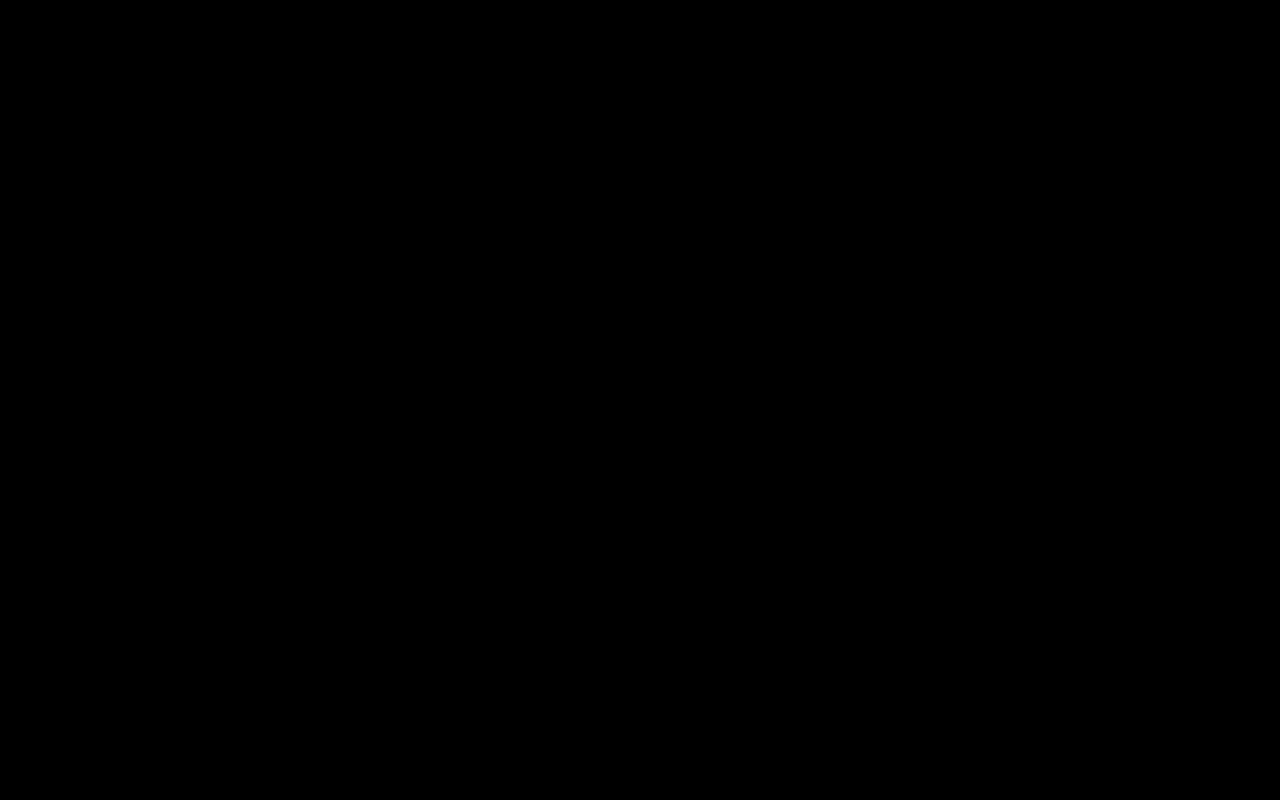
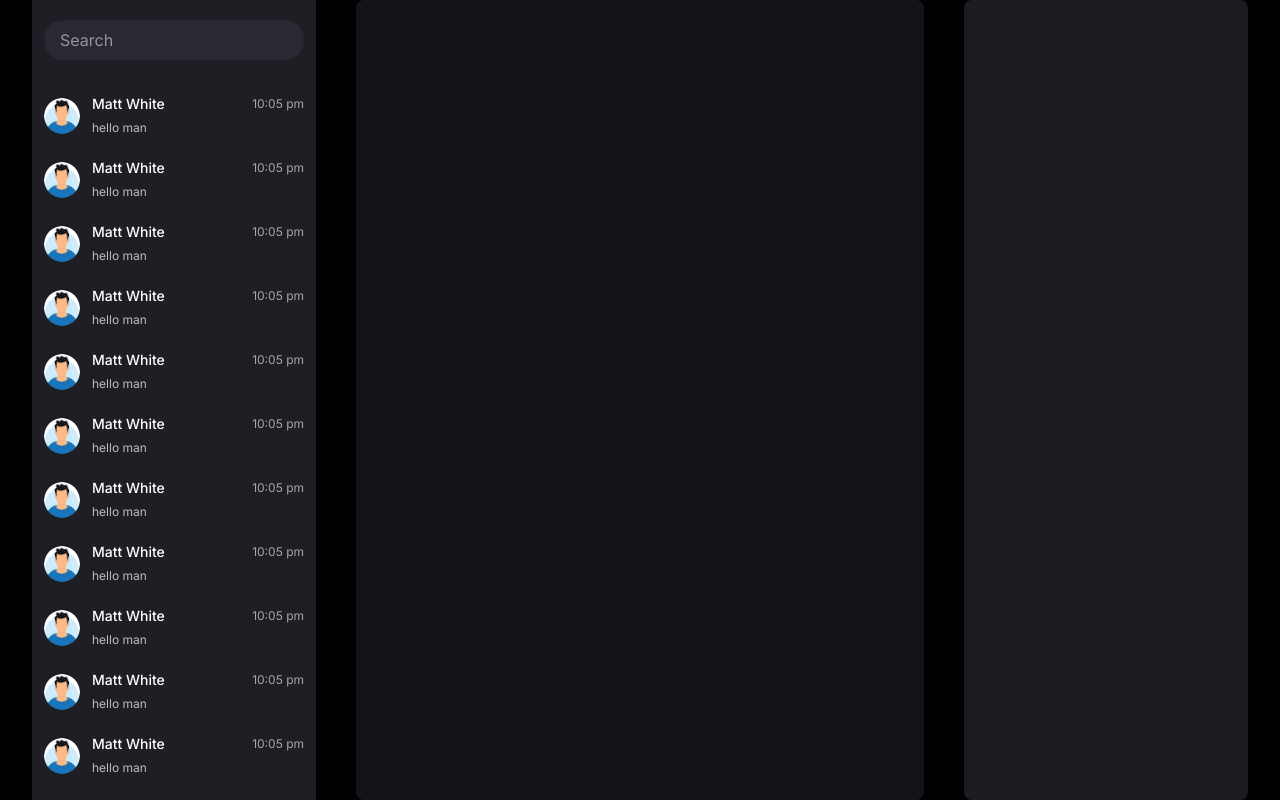
Before and after one commit to faridulhaque/Heaven-Chat-FE, a Next.js app: page /chat in a window 1280 px wide. Built offline with nearby package versions, Linux system fonts and the light colour scheme.

Commit message:
chat list added for webview

```diff
--- a/app/chat/page.tsx
+++ b/app/chat/page.tsx
@@ -1,9 +1,14 @@
-import React from 'react'
+import ChatViewLg from "@/components/ChatViewLg";
+import ChatViewSm from "@/components/ChatViewSm";
+import React from "react";
 
 function page() {
   return (
-    <div>page</div>
-  )
+    <div>
+      <ChatViewLg></ChatViewLg>
+      <ChatViewSm></ChatViewSm>
+    </div>
+  );
 }
 
-export default page
+export default page;
--- a/app/globals.css
+++ b/app/globals.css
@@ -14,3 +14,15 @@ body {
   color: var(--foreground);
   font-family: Arial, Helvetica, sans-serif;
 }
+::-webkit-scrollbar {
+  width: 6px;
+}
+
+::-webkit-scrollbar-track {
+  background: transparent;
+}
+
+::-webkit-scrollbar-thumb {
+  background: #5a5a5a;
+  border-radius: 9999px;
+}
--- /dev/null
+++ b/components/ChatListItem.tsx
@@ -0,0 +1,25 @@
+import Image from "next/image";
+import React from "react";
+
+export default function ChatListItem() {
+  return (
+    <div className="w-full h-16 flex items-center px-3 relative cursor-pointer hover:bg-[#2A2B32]">
+      <Image
+        className="rounded-full"
+        src="/assets/avatar-1.webp"
+        alt="avatar"
+        width={36}
+        height={36}
+      />
+
+      <div className="ml-3 text-white w-[70%] overflow-hidden">
+        <h2 className="text-sm font-medium truncate">Matt White</h2>
+        <span className="opacity-70 text-xs truncate">hello man</span>
+      </div>
+
+      <span className="text-white absolute right-3 top-3 opacity-60 text-xs">
+        10:05 pm
+      </span>
+    </div>
+  );
+}
--- /dev/null
+++ b/components/ChatViewLg.tsx
@@ -0,0 +1,33 @@
+import React from "react";
+import ChatListItem from "./ChatListItem";
+
+export default function ChatViewLg() {
+  return (
+    <div className="hidden md:block">
+      <div className="w-full sm:w-[95%] mx-auto h-screen flex gap-10">
+        {/* Sidebar */}
+        <div className="w-3/12 bg-[#1E1F24] h-full relative overflow-y-auto">
+          <div className="sticky top-0 left-0 right-0 bg-[#1E1F24] z-20 pt-5 pb-4 px-3">
+            <input
+              type="text"
+              className="w-full text-white px-4 py-2 bg-[#292933] rounded-3xl outline-none border-none"
+              placeholder="Search"
+            />
+          </div>
+
+          <div className="mt-2">
+            {[...Array(30)].map((_, i) => (
+              <ChatListItem key={i} />
+            ))}
+          </div>
+        </div>
+
+        {/* Chat Area */}
+        <div className="w-6/12 bg-[#131318] rounded-lg"></div>
+
+        {/* Info / Details */}
+        <div className="w-3/12 bg-[#1B1C21] rounded-lg"></div>
+      </div>
+    </div>
+  );
+}
--- /dev/null
+++ b/components/ChatViewSm.tsx
@@ -0,0 +1,5 @@
+import React from "react";
+
+export default function ChatViewSm() {
+  return <div className="block md:hidden text-white">chatViewSm</div>;
+}
--- a/components/OnboardingModal.tsx
+++ b/components/OnboardingModal.tsx
@@ -3,7 +3,7 @@ import Image from "next/image";
 import React, { useEffect, useRef, useState } from "react";
 
 export default function OnboardingModal() {
-  const [isOpen, setOpen] = useState(true);
+  const [isOpen, setOpen] = useState(false);
   const modalRef: any = useRef("");
 
   const handleClickOutsideModal = (event: any) => {
```
